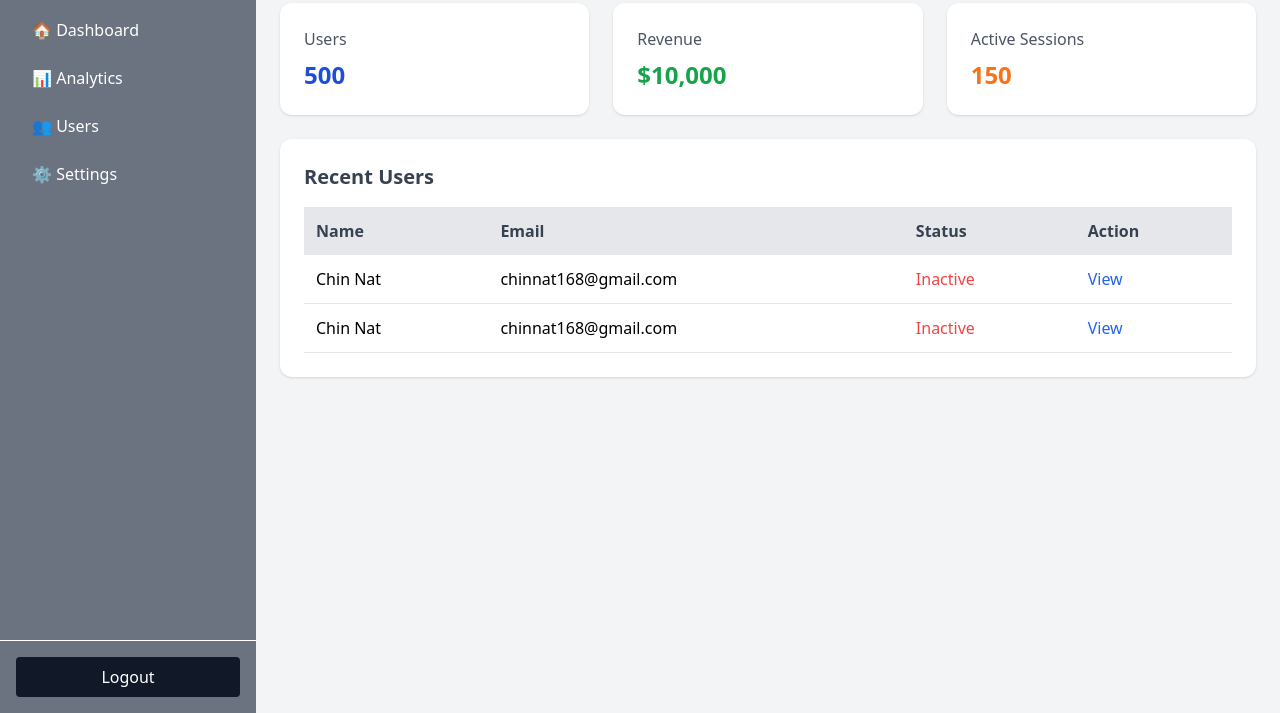
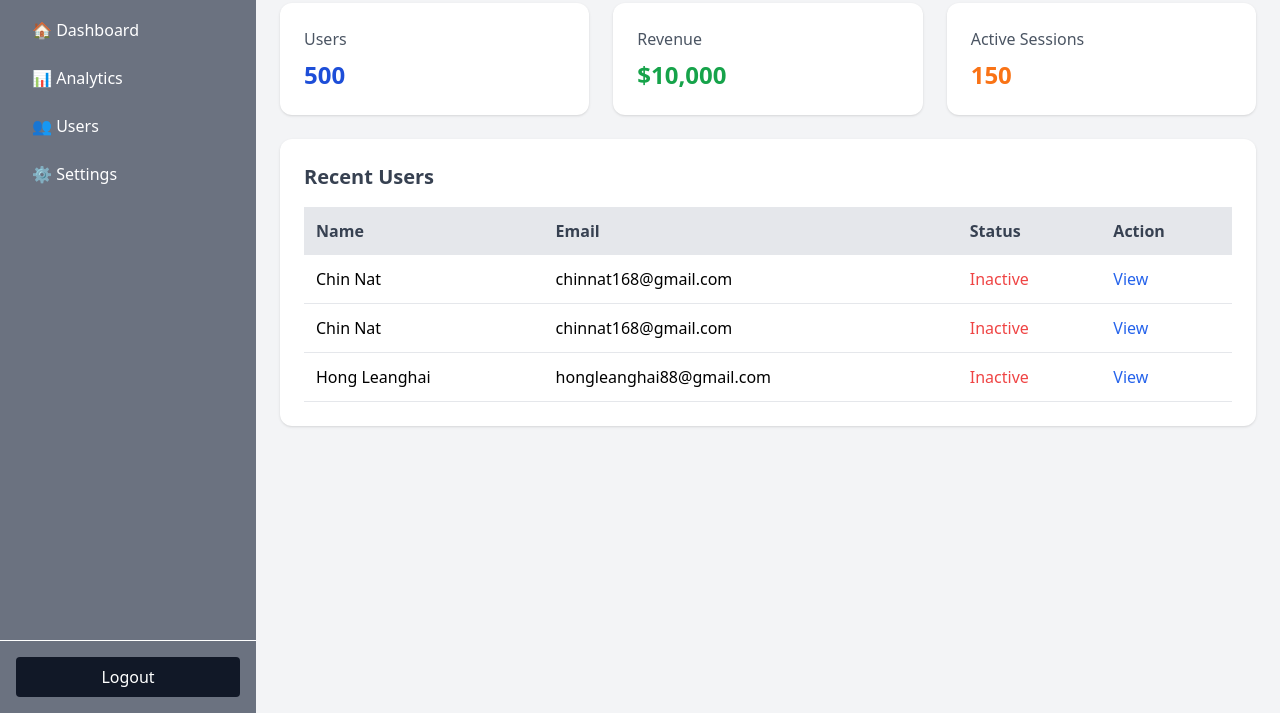
Before and after one commit to chinnat45/chin_natcode, a website: page index.html in a window 1280 px wide. Shown: the part 87-800 px from the top of the page. Drawn offline with nearby package versions, Linux system fonts and the light colour scheme.

Commit message:
update change name

```diff
--- a/index.html
+++ b/index.html
@@ -84,6 +84,12 @@
               <td class="p-3"><span class="text-red-500 font-medium">Inactive</span></td>
               <td class="p-3"><button class="text-blue-600 hover:underline">View</button></td>
             </tr>
+             <tr class="border-b hover:bg-gray-50">
+              <td class="p-3">Hong Leanghai</td>
+              <td class="p-3">hongleanghai88@gmail.com</td>
+              <td class="p-3"><span class="text-red-500 font-medium">Inactive</span></td>
+              <td class="p-3"><button class="text-blue-600 hover:underline">View</button></td>
+            </tr>
 
           </tbody>
         </table>
```
